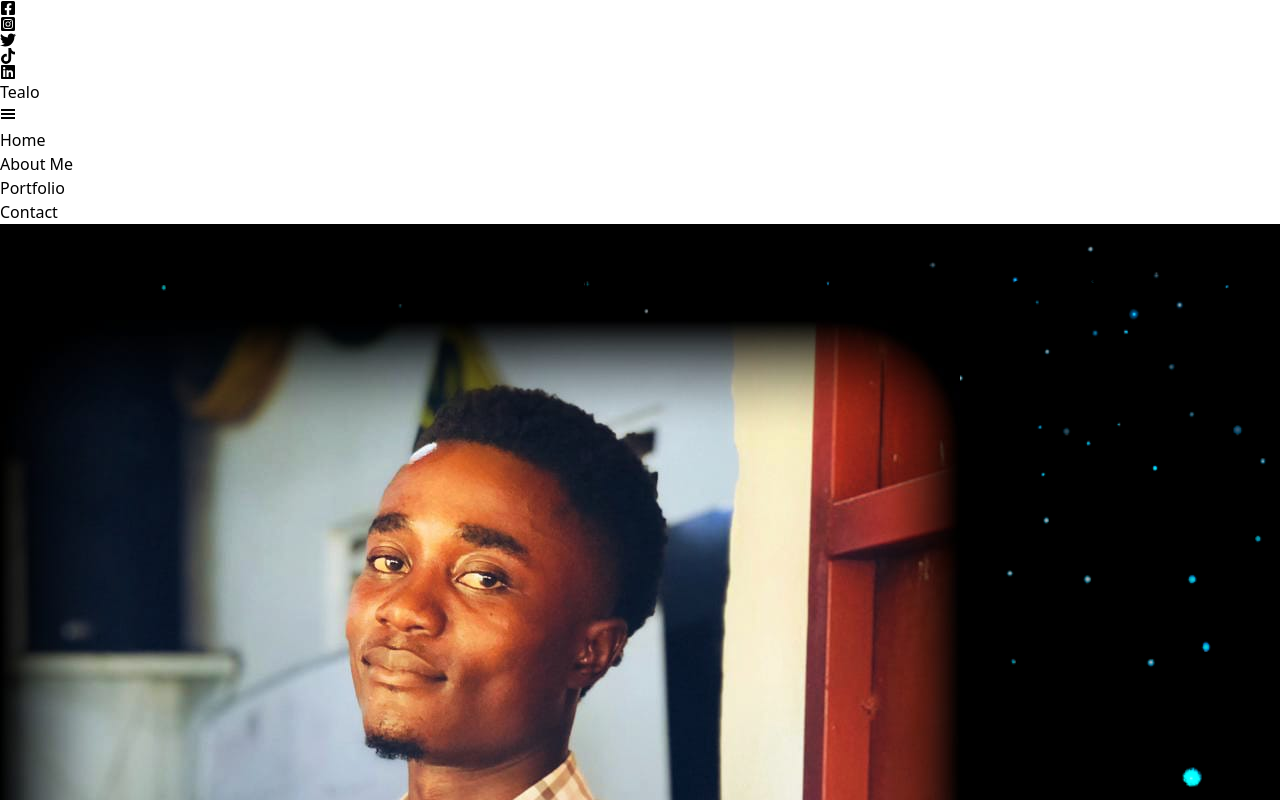
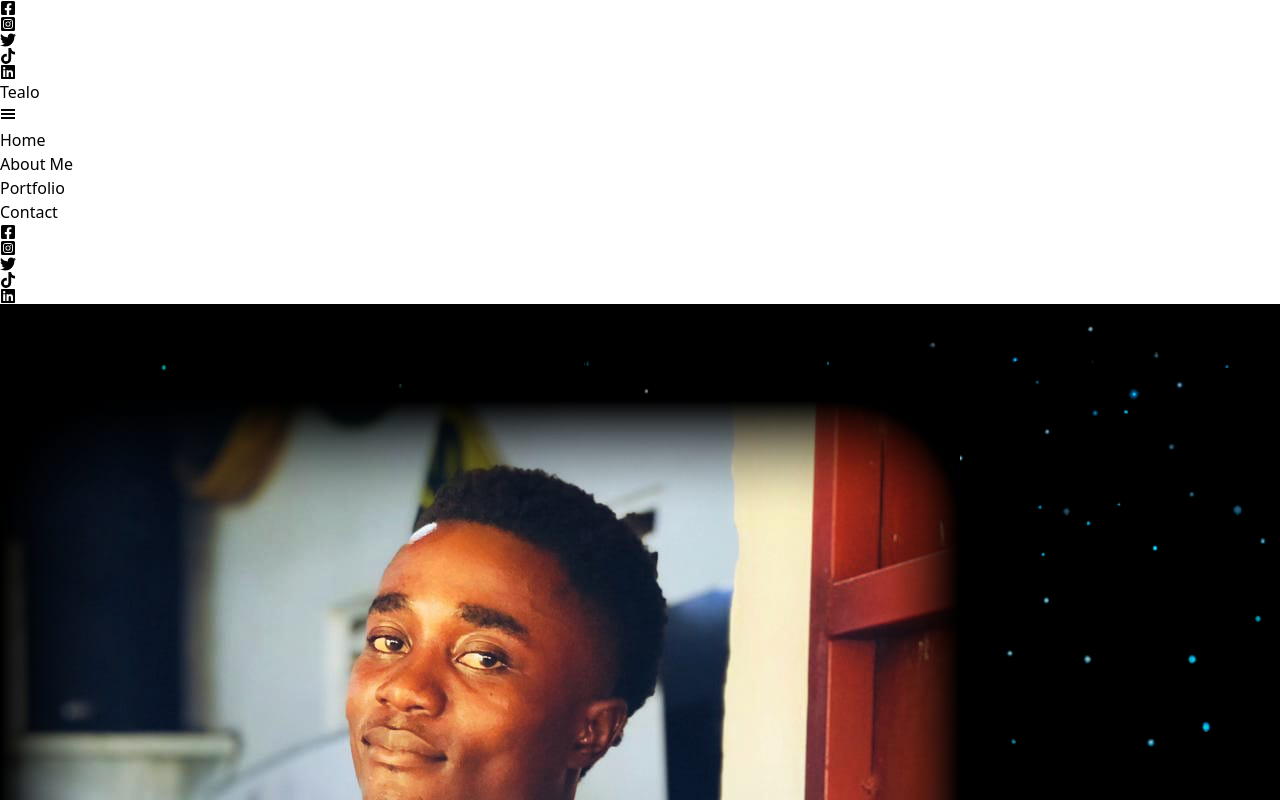
Before and after one commit to Williamgithubit/Tealoportfolio, a React (Vite) app: page / in a window 1280 px wide. Shown: the top 800 px of the page. Built offline with nearby package versions, Linux system fonts and the light colour scheme.

Commit message:
update header

```diff
--- a/src/components/Annoucement/Annoucement.jsx
+++ b/src/components/Annoucement/Annoucement.jsx
@@ -4,7 +4,7 @@ import image from "../../../public/assets/faq.png";
 
 function Annoucement() {
   return (
-      <section className="w-full mt-20 px-8">
+      <section className="w-full mt-20">
         <div className="heading lg:p-4 px-14 py-8">
           <h1 className="text-2xl md:text-4xl text-center font-bold mb-5">FAQ</h1>
         </div>
--- a/src/components/Contact.jsx
+++ b/src/components/Contact.jsx
@@ -2,7 +2,7 @@ import React from 'react';
 
 const Contact = () => {
   return (
-    <section className="text-gray-600 body-font relative px-8" id='contact'>
+    <section className="text-gray-600 body-font relative" id='contact'>
       <div className="container px-5 py-24 mx-auto flex flex-col-reverse sm:flex-row sm:flex-nowrap flex-wrap">
         {/* Map Section */}
         <div className="lg:w-2/3 md:w-1/2 bg-gray-300 rounded-lg overflow-hidden sm:mr-10 p-10 flex items-end justify-start relative">
--- a/src/components/Header.jsx
+++ b/src/components/Header.jsx
@@ -1,17 +1,18 @@
 import React, { Fragment, useState, useEffect } from "react";
 import { GiHamburgerMenu } from "react-icons/gi";
 import { AiOutlineClose } from "react-icons/ai";
-import { FaFacebookSquare, FaInstagramSquare, FaTwitter, FaTiktok, FaLinkedin } from "react-icons/fa";
+import {
+  FaFacebookSquare,
+  FaInstagramSquare,
+  FaTwitter,
+  FaTiktok,
+  FaLinkedin,
+} from "react-icons/fa";
 import { Link } from "react-router-dom";
 
 const Header = () => {
-  const [isDropdownOpen, setIsDropdownOpen] = useState(null);
   const [isMobileMenuOpen, setIsMobileMenuOpen] = useState(false);
   const [isScrolled, setIsScrolled] = useState(false);
-
-  const toggleDropdown = (menu) => {
-    setIsDropdownOpen(isDropdownOpen === menu ? null : menu);
-  };
 
   useEffect(() => {
     const handleScroll = () => {
@@ -36,11 +37,11 @@ const Header = () => {
 
   return (
     <Fragment>
-         {/* Top Header with Social Links */}
-         <header className="hidden md:flex md:justify-end w-full h-12 bg-gray-900 text-white items-center px-4">
+      {/* Top Header with Social Links */}
+      <header className="hidden md:flex md:justify-end w-full h-12 bg-gray-900 text-white items-center px-4">
         <div className="flex items-center gap-4 md:mr-5">
           <a href="https://facebook.com" target="_blank" rel="noopener noreferrer" aria-label="Facebook">
-            <FaFacebookSquare className="text-xl hover:text-blue-500 transition-colors duration-300 hover:rotate-[360deg]" />
+            <FaFacebookSquare className="text-xl hover:text-blue-500 transition-colors duration-300" />
           </a>
           <a href="https://instagram.com" target="_blank" rel="noopener noreferrer" aria-label="Instagram">
             <FaInstagramSquare className="text-xl hover:text-red-500 transition-colors duration-300" />
@@ -51,11 +52,12 @@ const Header = () => {
           <a href="https://tiktok.com" target="_blank" rel="noopener noreferrer" aria-label="TikTok">
             <FaTiktok className="text-xl hover:text-black transition-colors duration-300" />
           </a>
-          <a href="https://tiktok.com" target="_blank" rel="noopener noreferrer" aria-label="TikTok">
+          <a href="https://linkedin.com" target="_blank" rel="noopener noreferrer" aria-label="LinkedIn">
             <FaLinkedin className="text-xl hover:text-blue-400 transition-colors duration-300" />
           </a>
         </div>
       </header>
+
       {/* Main Header */}
       <header
         className={`bg-black top-0 text-white flex items-center w-full fixed left-0 h-auto md:h-20 z-30 shadow-md transition-all duration-300 ${
@@ -63,25 +65,30 @@ const Header = () => {
         }`}
       >
         <div className="w-full px-4 py-4 flex justify-between items-center">
-          <div className="text-2xl font-bold"><Link to="/">Tealo</Link></div>
+          {/* Logo */}
+          <div className="text-2xl font-bold">
+            <Link to="/">Tealo</Link>
+          </div>
 
+          {/* Hamburger Button */}
           <button
             onClick={() => setIsMobileMenuOpen(!isMobileMenuOpen)}
-            className="md:hidden text-2xl transition-all duration-300"
+            className="md:hidden text-2xl transition-all duration-300 z-30"
           >
             {isMobileMenuOpen ? <AiOutlineClose /> : <GiHamburgerMenu />}
           </button>
 
+          {/* Navigation Menu */}
           <nav
             className={`${
-              isMobileMenuOpen ? "block" : "hidden"
-            } md:block absolute md:relative top-full left-0 w-full md:w-auto bg-black shadow-md md:shadow-none`}
+              isMobileMenuOpen ? "block min-h-screen" : "hidden"
+            } md:block absolute md:relative top-full left-0 w-full md:w-auto bg-black shadow-md md:shadow-none z-20`}
           >
-            <ul className="flex flex-col md:flex-row gap-2 md:gap-8 p-4 md:p-0 md:mr-2">
+            <ul className="flex flex-col md:flex-row gap-4 p-4 md:p-0">
               <li>
                 <button
                   onClick={() => scrollToSection("home")}
-                  className="text-[18px] block py-2 md:py-0 hover:text-[#fab702] hover:underline transition-all duration-300"
+                  className="text-[18px] block py-2 hover:text-[#fab702] hover:underline transition-all duration-300"
                 >
                   Home
                 </button>
@@ -89,7 +96,7 @@ const Header = () => {
               <li>
                 <button
                   onClick={() => scrollToSection("about")}
-                  className="text-[18px] block py-2 md:py-0 hover:text-[#fab702] hover:underline transition-all duration-300"
+                  className="text-[18px] block py-2 hover:text-[#fab702] hover:underline transition-all duration-300"
                 >
                   About Me
                 </button>
@@ -97,7 +104,7 @@ const Header = () => {
               <li>
                 <button
                   onClick={() => scrollToSection("portfolio")}
-                  className="text-[18px] block py-2 md:py-0 hover:text-[#fab702] hover:underline transition-all duration-300"
+                  className="text-[18px] block py-2 hover:text-[#fab702] hover:underline transition-all duration-300"
                 >
                   Portfolio
                 </button>
@@ -105,12 +112,31 @@ const Header = () => {
               <li>
                 <button
                   onClick={() => scrollToSection("contact")}
-                  className="text-[18px] block py-2 md:py-0 px-4 rounded-full bg-[#fab702] hover:bg-[#f4cc5f88] hover:text-white transition duration-200 w-28 text-center"
+                  className="text-[18px] block py-2 px-4 rounded-full bg-[#fab702] hover:bg-[#f4cc5f88] hover:text-white transition duration-200 w-full md:w-28 text-center"
                 >
                   Contact
                 </button>
               </li>
             </ul>
+
+            {/* Social Links for Mobile View */}
+            <div className="flex justify-center gap-4 mt-6 md:hidden">
+              <a href="https://facebook.com" target="_blank" rel="noopener noreferrer" aria-label="Facebook">
+                <FaFacebookSquare className="text-xl hover:text-blue-500 transition-colors duration-300" />
+              </a>
+              <a href="https://instagram.com" target="_blank" rel="noopener noreferrer" aria-label="Instagram">
+                <FaInstagramSquare className="text-xl hover:text-red-500 transition-colors duration-300" />
+              </a>
+              <a href="https://twitter.com" target="_blank" rel="noopener noreferrer" aria-label="Twitter">
+                <FaTwitter className="text-xl hover:text-blue-400 transition-colors duration-300" />
+              </a>
+              <a href="https://tiktok.com" target="_blank" rel="noopener noreferrer" aria-label="TikTok">
+                <FaTiktok className="text-xl hover:text-black transition-colors duration-300" />
+              </a>
+              <a href="https://linkedin.com" target="_blank" rel="noopener noreferrer" aria-label="LinkedIn">
+                <FaLinkedin className="text-xl hover:text-blue-400 transition-colors duration-300" />
+              </a>
+            </div>
           </nav>
         </div>
       </header>
```
